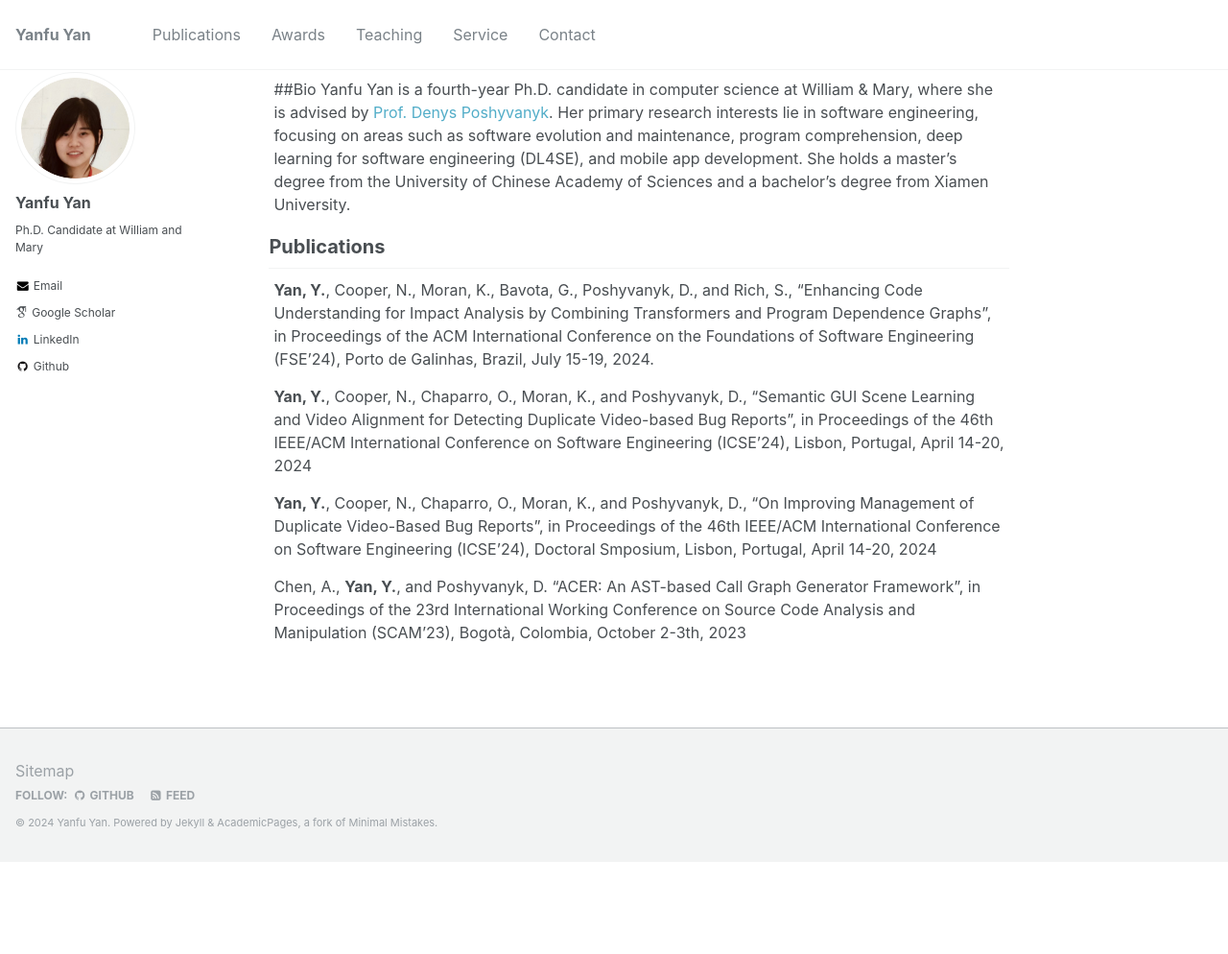
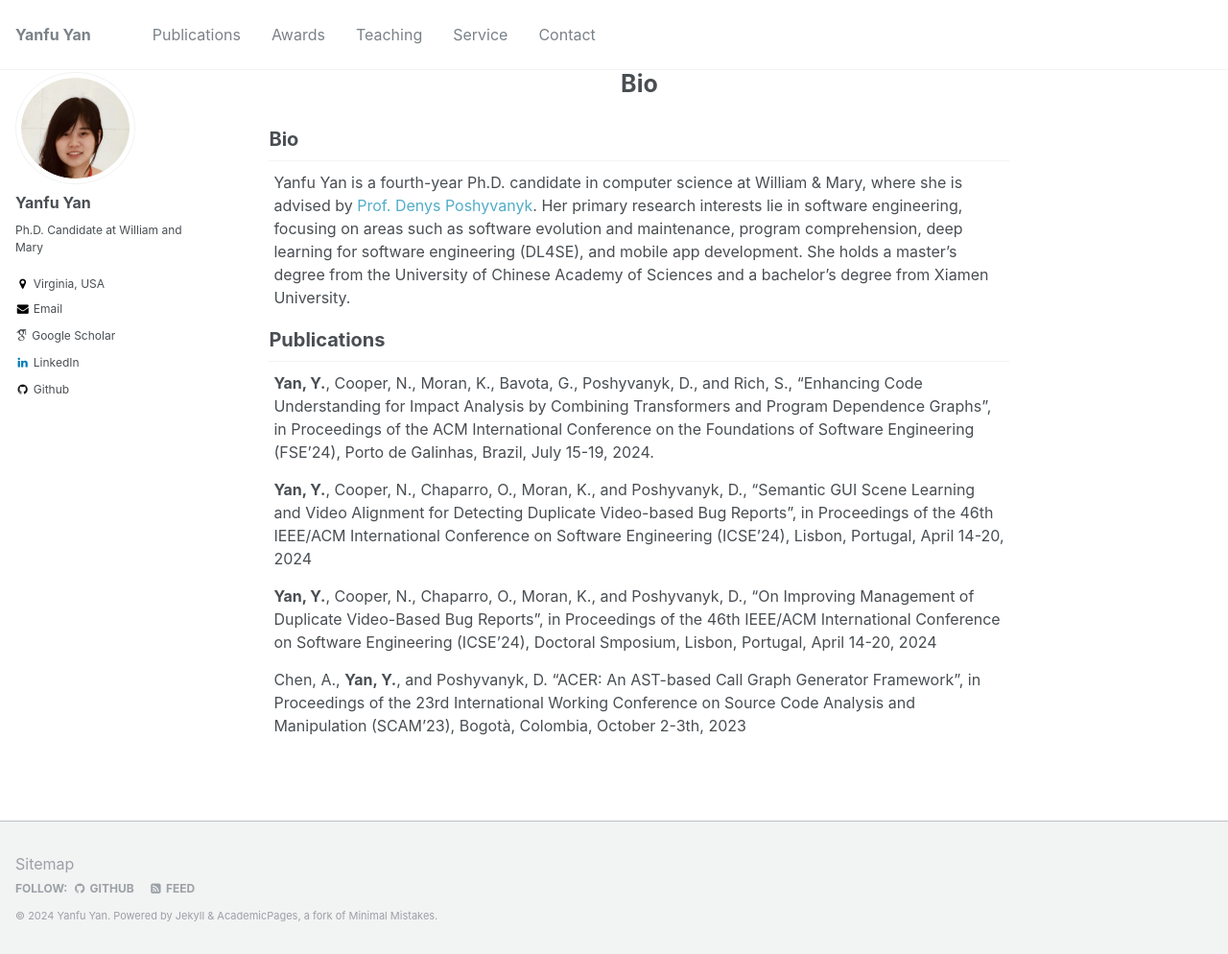
Before and after one commit to yanyanfu/yanyanfu.github.io, a Jekyll site: the page built from _pages/about.md, in a window 1280 px wide and 994 px high. Shown: the whole window at 96% size. Built offline with Jekyll 4.4.1, drawn with Linux system fonts in a browser that asks for light colours; some web fonts are replaced; our own code applies the rules of GitHub Pages for plain Markdown files.

```diff
--- a/_config.yml
+++ b/_config.yml
@@ -80,7 +80,7 @@ author:
   name             : "Yanfu Yan"
   avatar           : "profile.png"
   bio              : "Ph.D. Candidate at William and Mary"
-  location         :
+  location         : "Virginia, USA"
   employer         :
   googlescholar    : "https://scholar.google.com/citations?user=M-bzdRoAAAAJ&hl=zh-CN"
   dblp             :
--- a/_pages/about.md
+++ b/_pages/about.md
@@ -8,7 +8,8 @@ redirect_from:
 ---
 
 
-##Bio
+## Bio
+
 Yanfu Yan is a fourth-year Ph.D. candidate in computer science at William & Mary, where she is advised by [Prof. Denys Poshyvanyk](https://www.cs.wm.edu/~denys/). Her primary research interests lie in software engineering, focusing on areas such as software evolution and maintenance, program comprehension, deep learning for software engineering (DL4SE), and mobile app development. She holds a master's degree from the University of Chinese Academy of Sciences and a bachelor's degree from Xiamen University.
 
 
```
